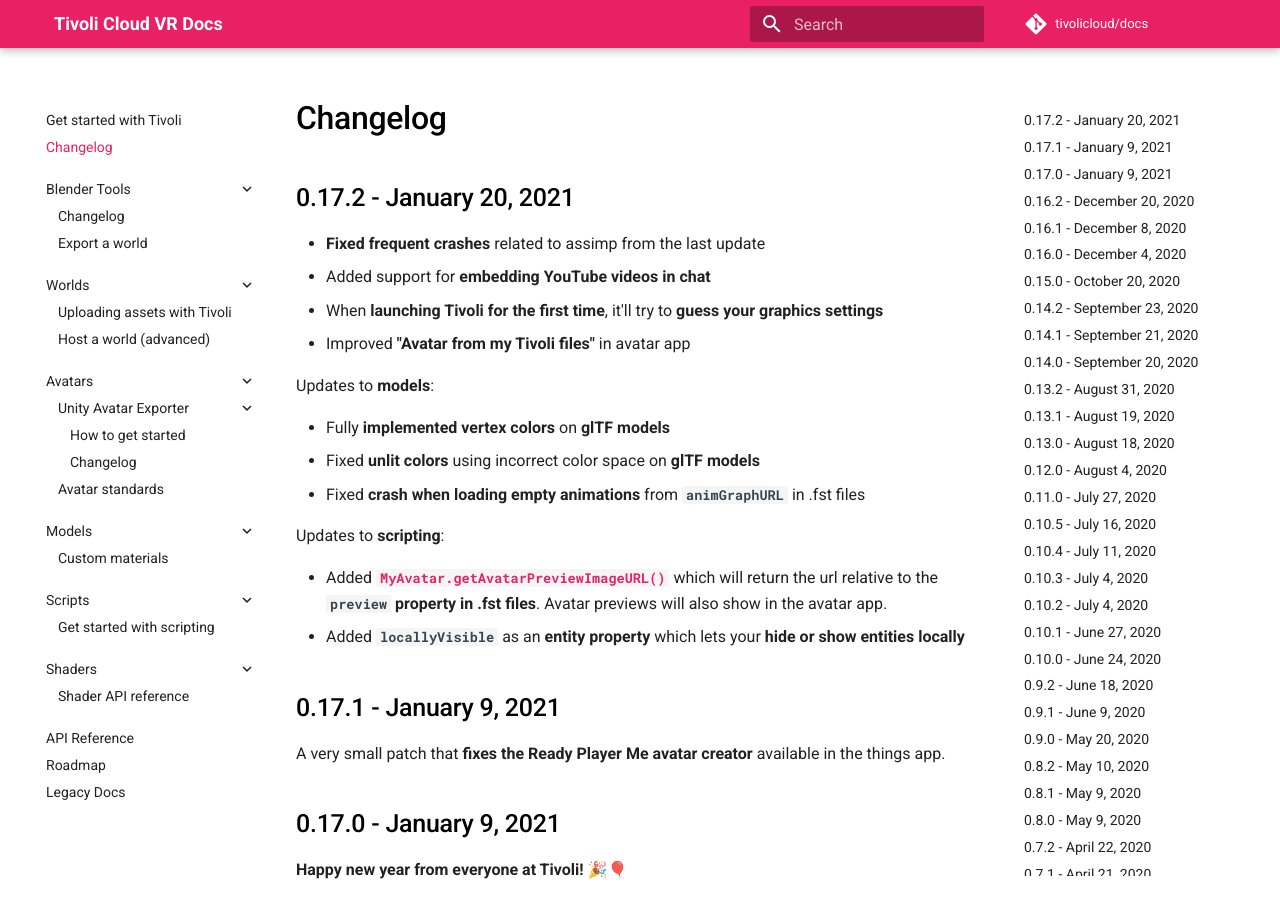
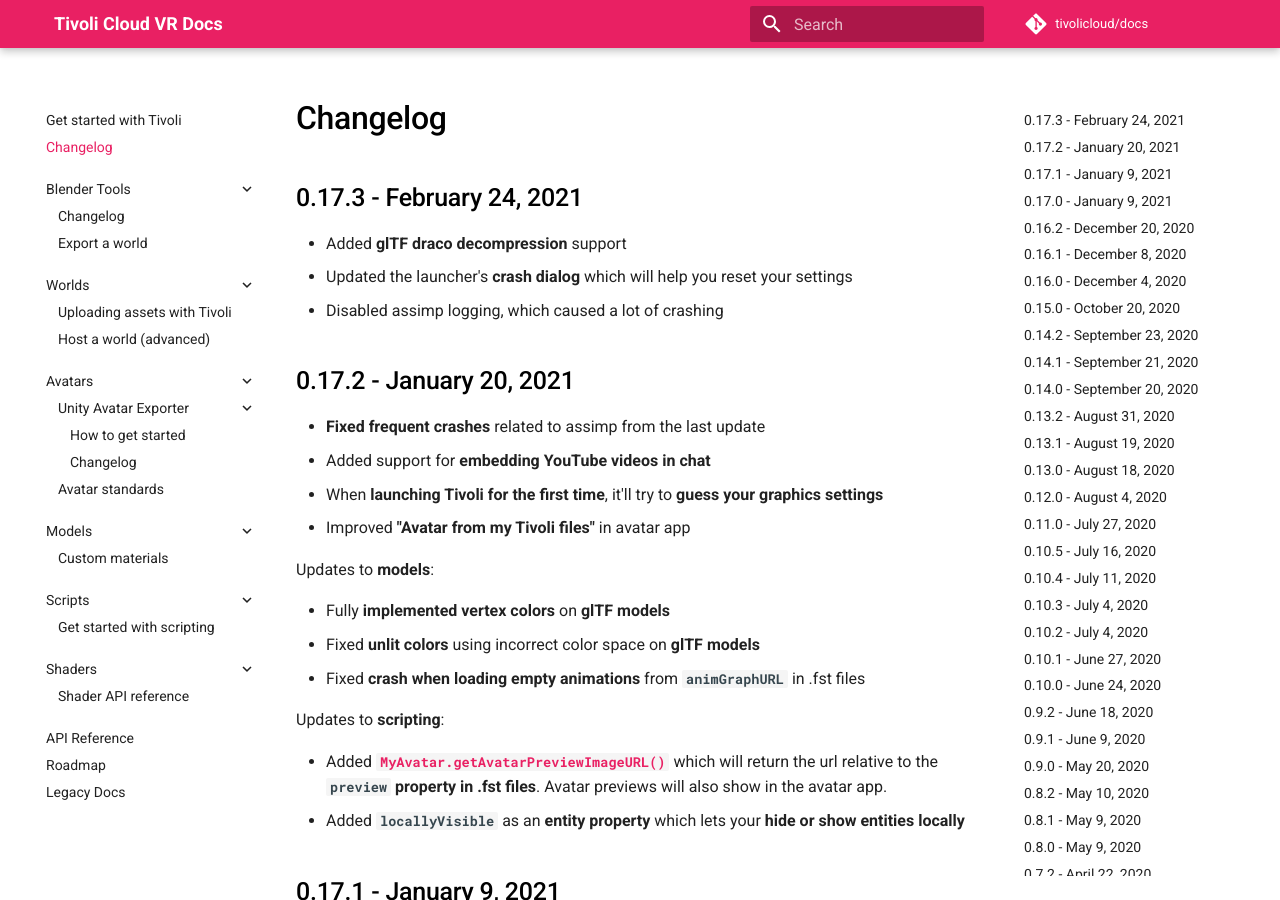
Before and after one commit to Nex-Pro/docs, an MkDocs documentation site: the page built from docs/changelog.md, in a window 1280 px wide and 900 px high. Built offline with MkDocs 1.6.1 and Material for MkDocs 9.7.7, drawn with Linux system fonts in a browser that asks for light colours.

Commit message:
Added 0.17.3

```diff
--- a/docs/changelog.md
+++ b/docs/changelog.md
@@ -1,4 +1,10 @@
 # Changelog
+
+## 0.17.3 - February 24, 2021
+
+-   Added **glTF draco decompression** support
+-   Updated the launcher's **crash dialog** which will help you reset your settings
+-   Disabled assimp logging, which caused a lot of crashing
 
 ## 0.17.2 - January 20, 2021
 
```
